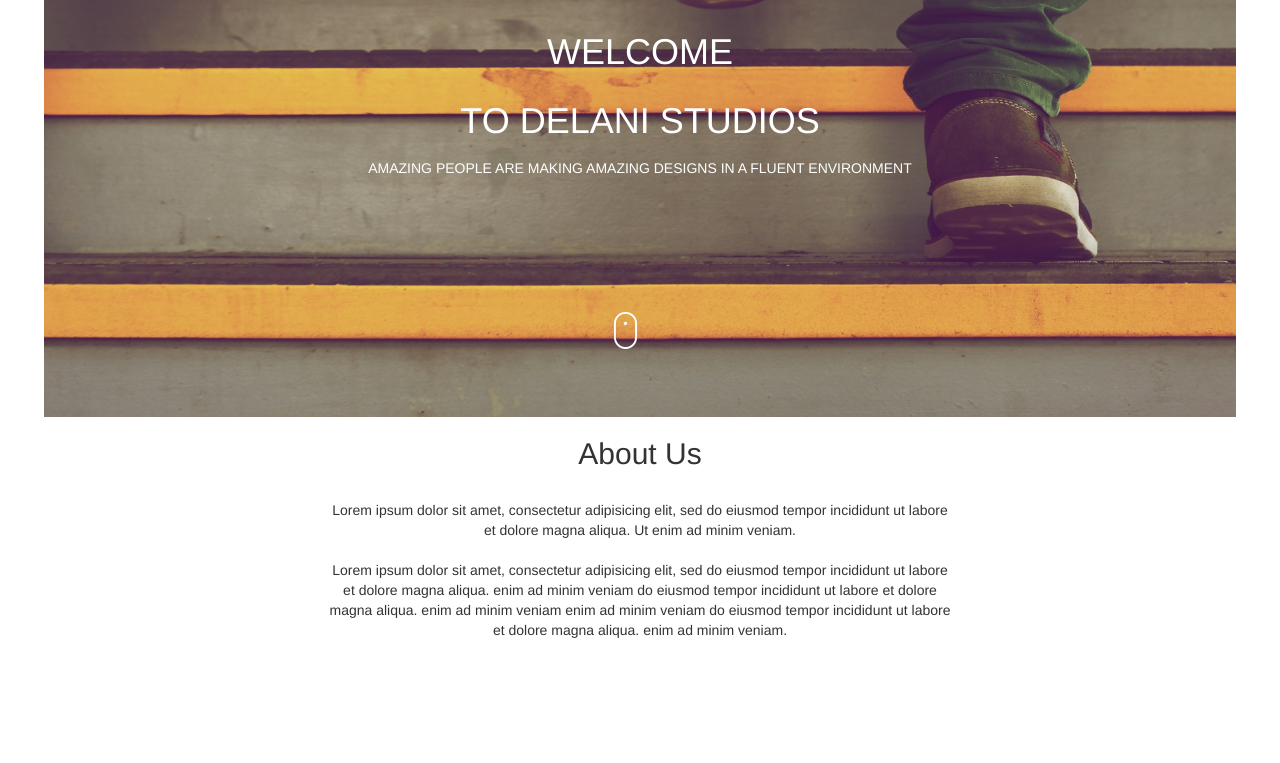
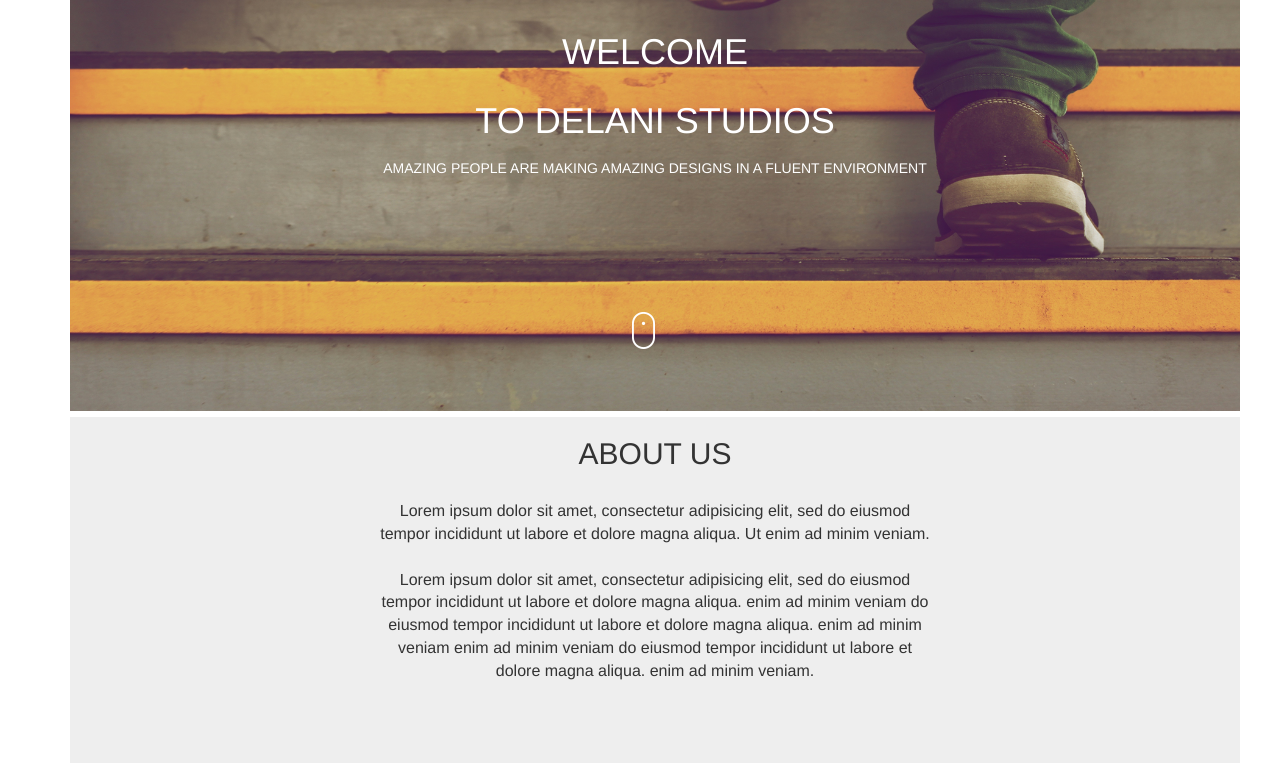
Before and after one commit to jobm/Delani-With-Bootstrap, a plain HTML site: page index.html in a window 1280 px wide. Shown: the part 248-1011 px from the top of the page. Before the commit the page ends 888 px from the top, so only its background shows below. Drawn offline with nearby package versions, Linux system fonts and the light colour scheme.

Commit message:
changed about's section color

```diff
--- a/css/site.css
+++ b/css/site.css
@@ -31,9 +31,13 @@ body{
 
 }
 
-/*.about{
-  background-color: gray
+#about{
+  background-color: #EEEEEE;
 }
+.about-body{
+  font-size: 16px;
+}
+/*.
 .about-cont{
   padding-top: 6%;
   padding-bottom: 6%;
--- a/index.html
+++ b/index.html
@@ -6,9 +6,9 @@
     <meta charset="utf-8">
     <title></title>
   </head>
-  <body class="container-fuid">
+  <body class="container" >
     <!-- banner area -->
-    <div id="home">
+    <div id="home" class="container">
 
       <img class="img-responsive text-center logo" src="images/assets/logo.png" alt="" />
 
@@ -27,16 +27,16 @@
     <!-- end of banner area -->
 
     <!-- region about us -->
-    <div id="about">
+    <div id="about" class="container">
       <div class="row">
 
-        <h2 class="text-center">About Us</h2>
+        <h2 class="text-center">ABOUT US</h2>
         <br>
         <div class="col-md-3 text-center"><br></div>
 
         <div class="col-sm-6 col-md-6 text-center">
 
-          <article class="text-center">
+          <article class="text-center about-body">
             Lorem ipsum dolor sit amet, consectetur adipisicing elit,
             sed do eiusmod tempor incididunt ut labore et dolore magna aliqua.
             Ut enim ad minim veniam.
@@ -54,7 +54,7 @@
         <div class="col-md-3 text-center"><br></div>
 
       </div>
-
+      <br><br><br><br>
     </div>
     <!-- end of about us region -->
 
```
